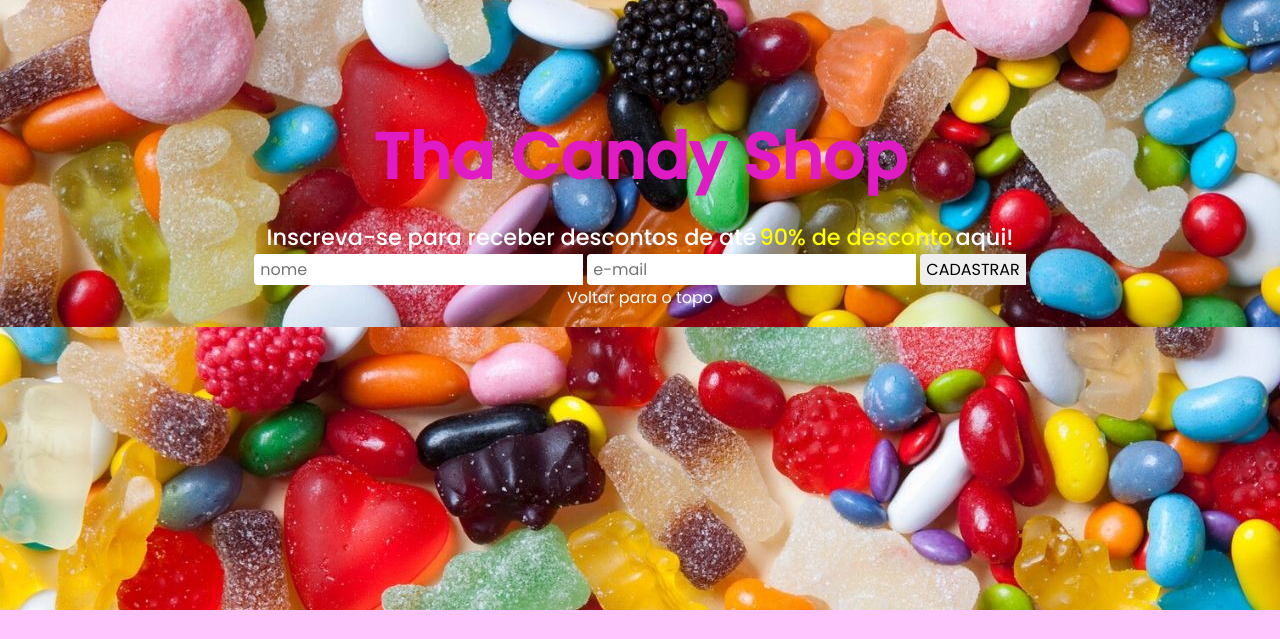
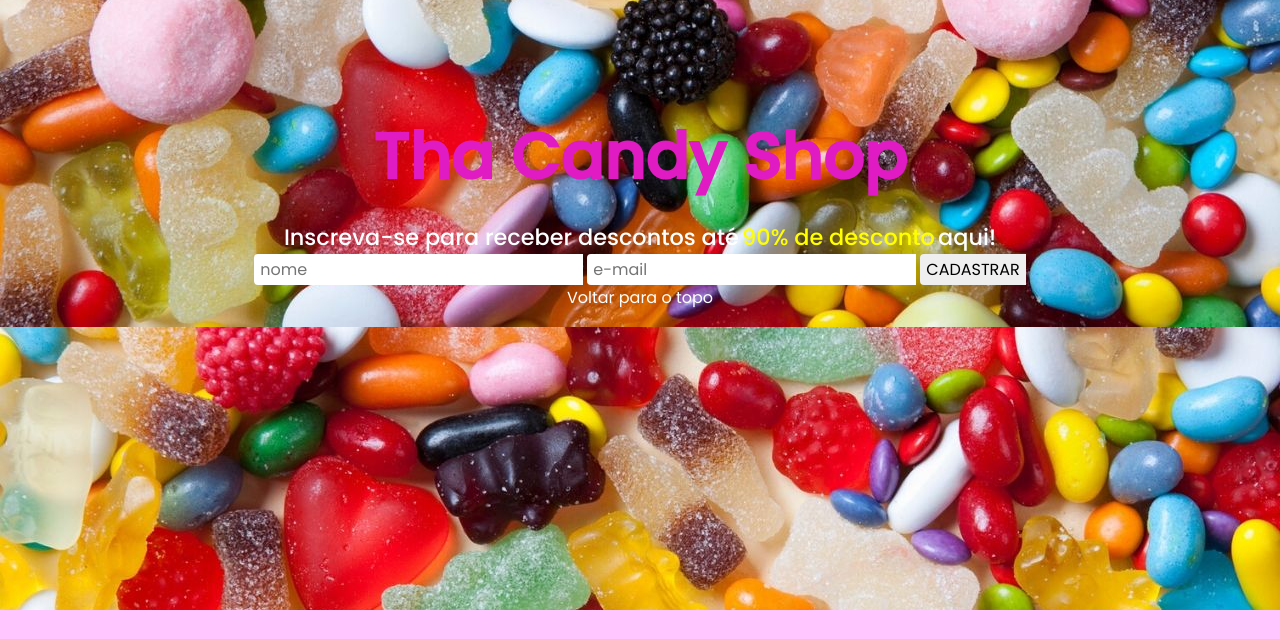
Before and after one commit to erika-hortencia/Landing-Page-Prototype, a plain HTML site: page index.html in a window 1280 px wide. Shown: the part 1473-2112 px from the top of the page. Drawn offline with Linux system fonts and the light colour scheme.

Commit message:
Corrigindo textos

```diff
--- a/index.html
+++ b/index.html
@@ -51,7 +51,7 @@
                 <div class="info-container" id='info-container'>
                     <h1>Tha Candy Shop</h1>
                     <div class="deals-container">
-                        <h3>Inscreva-se para receber descontos de até </h3>
+                        <h3>Inscreva-se para receber descontos até </h3>
                         <h1>90% de desconto </h1>
                         <h3>aqui!</h3>
                     </div>
```
